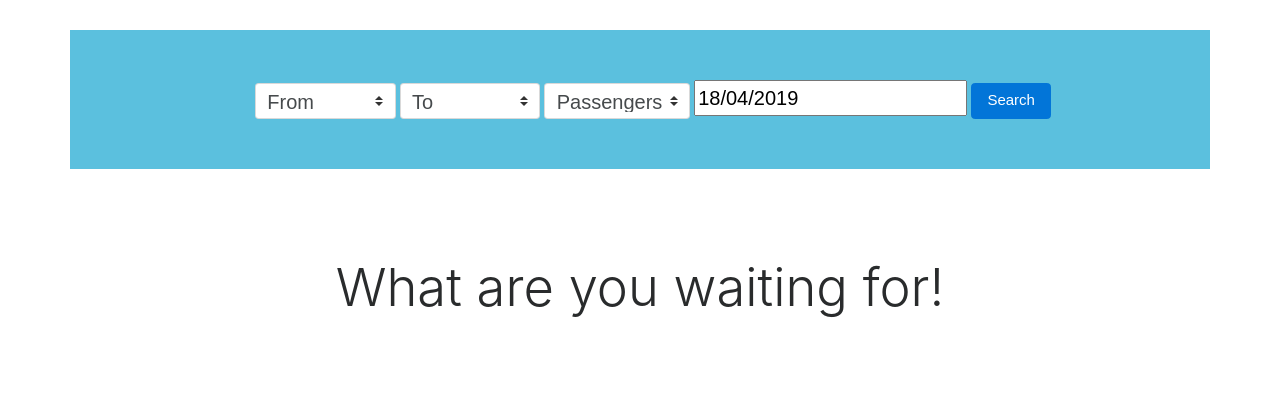
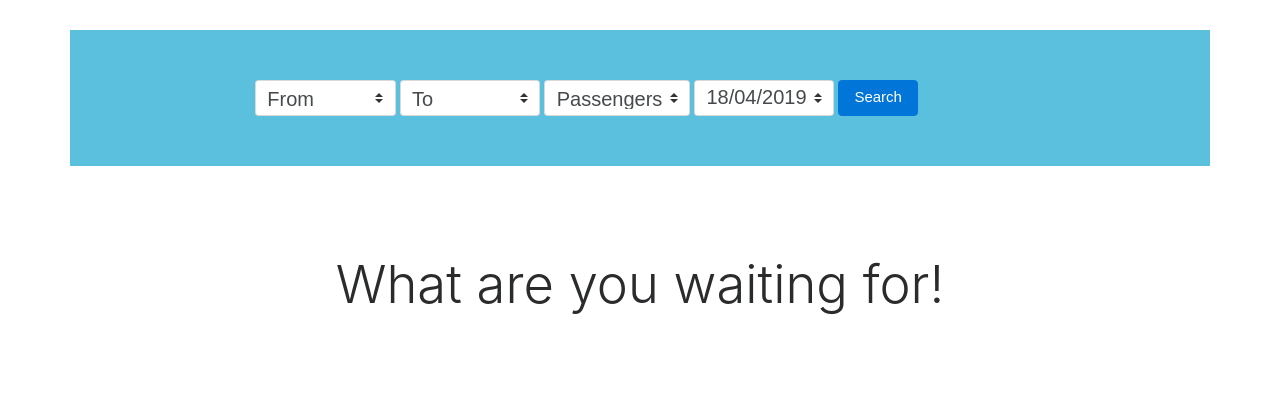
Before and after one commit to pokipoki2010/Safrat, a Django app: page / in a window 1280 px wide. Shown: the part 458-878 px from the top of the page. Run offline with Django 3.2, Linux system fonts and the light colour scheme; data comes from the database, SQL or seed files in the repository; data that the repository does not hold is empty; some libraries are stand-ins or nearby versions.

Commit message:
Update homepage.html

```diff
--- a/templates/homepage.html
+++ b/templates/homepage.html
@@ -51,7 +51,7 @@
 <div class="container w3-teal bg-info" style="padding-top: 0%;">
 <form action="{% url 'booking' %}" method="post" style="padding: 50px; margin-left: 120px;">
     {% csrf_token %}
-<select name="from_station" value="From" class="custom-select" style="font-size: 20px;">
+<select name="from_station" value="From" class="custom-select" style="font-size: 20px; ">
         <option selected hidden>From</option>
     {% for station in stations %}
         <option value="{{station.id}}">{{station}}</option>
@@ -85,7 +85,7 @@
 </select-->
 
 
- <input data-date-format="dd/mm/yyyy" id="datepicker" style="font-size: 20px;">
+ <input data-date-format="dd/mm/yyyy" id="datepicker" class="custom-select" style="font-size: 20px; width: 140px;">
 
 
 <input type="submit" value ="Search" class="btn btn-primary">
```
